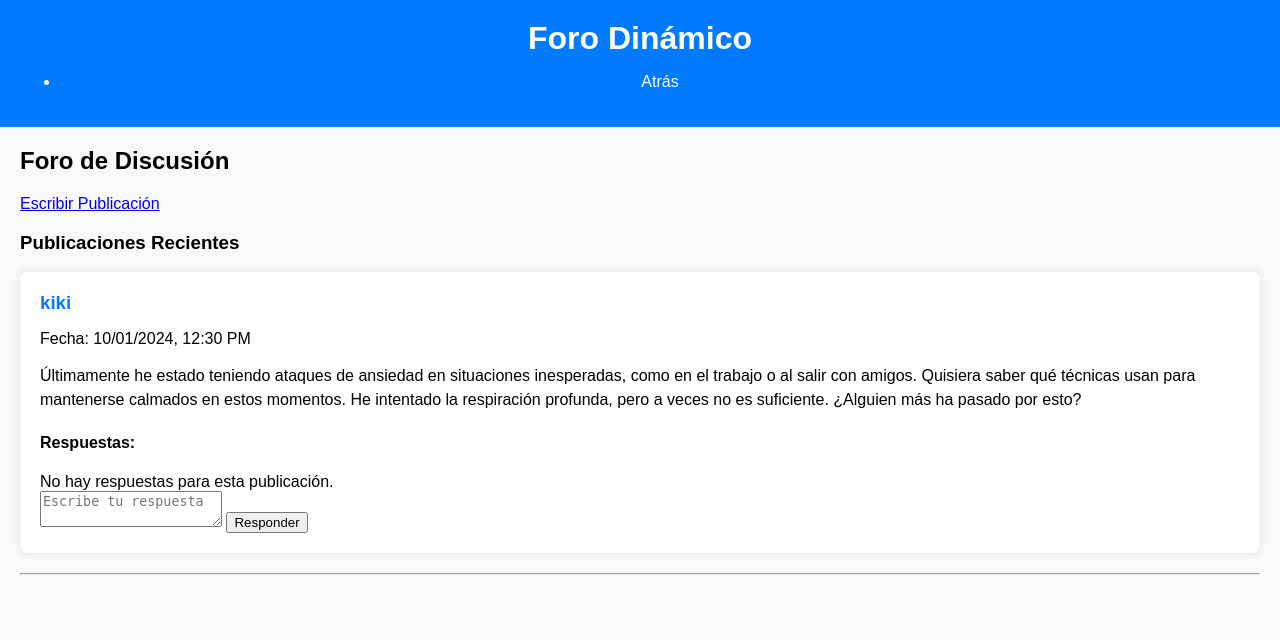
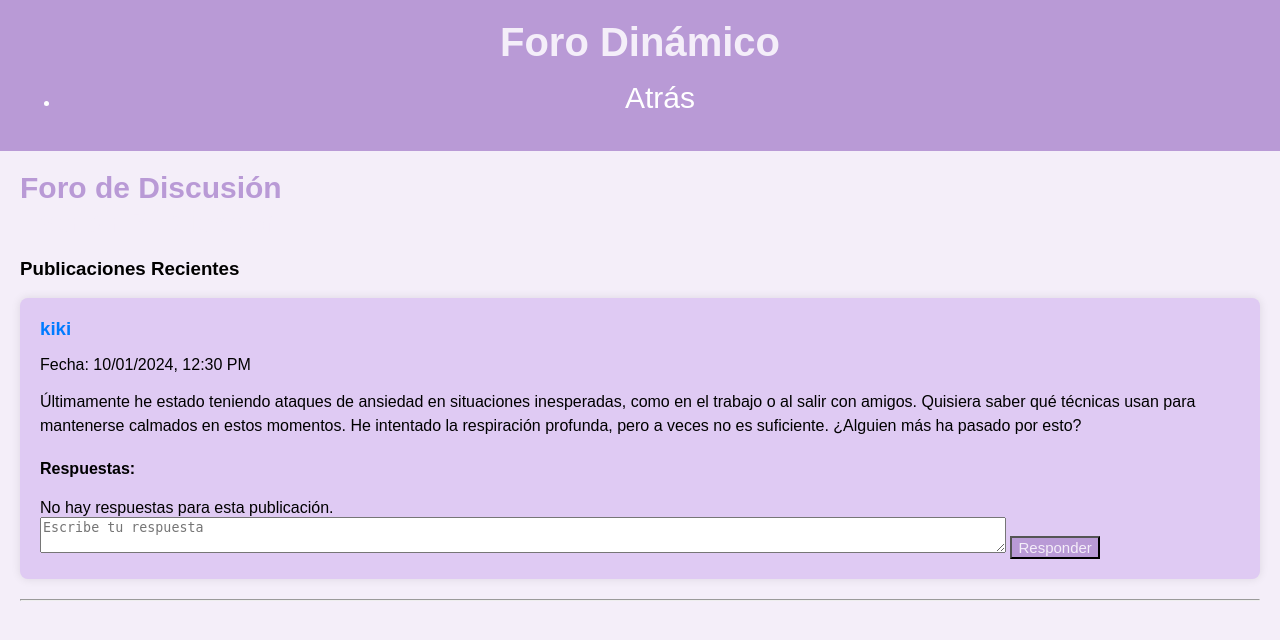
Before and after one commit to kkikiary/trabajo-final-streambe, a PHP site: page /htmls/foro.php in a window 1280 px wide. Shown: the top 640 px of the page. Run offline with PHP 8.4, Linux system fonts and the light colour scheme; the visitor is signed in with stand-in values (Sample User, id 1); data comes from the database, SQL or seed files in the repository; data that the repository does not hold is empty.

Commit message:
Update styleforo.css

```diff
--- a/styles/styleforo.css
+++ b/styles/styleforo.css
@@ -1,14 +1,14 @@
 /* General Styles */
 body {
     font-family: Arial, sans-serif;
-    background-color: #f9f9f9;
+    background-color: #f4eef9;
     margin: 0;
     padding: 0;
 }
 
 /* Header */
 header {
-    background: #007bff;
+    background: #b99ad6;
     color: #fff;
     padding: 20px;
     text-align: center;
@@ -16,6 +16,17 @@ header {
 
 header h1 {
     margin: 0;
+    color: #f4eef9;
+    font-family: 'Century Gothic', sans-serif;
+    font-size: 40px;
+
+}
+
+h2 {
+    margin: 0;
+    color: #b99ad6;
+    font-family: 'Century Gothic', sans-serif;
+    font-size: 30px;
 }
 
 header a {
@@ -30,7 +41,7 @@ header a {
 
 /* Post */
 .post {
-    background: #fff;
+    background: #dfcaf3;
     padding: 20px;
     margin-bottom: 20px;
     border-radius: 8px;
@@ -90,3 +101,19 @@ header a {
 .response-form button:hover {
     background-color: #0056b3;
 }
+
+a {
+    font-size: 30px;
+    color: #f4eef9;
+}
+
+textarea {
+    width: 80%;
+}
+
+button {
+    color: #f4eef9;
+    background-color: #b99ad6;
+    font-family: 'Century Gothic', sans-serif;
+    font-size: 15px;
+}
```
